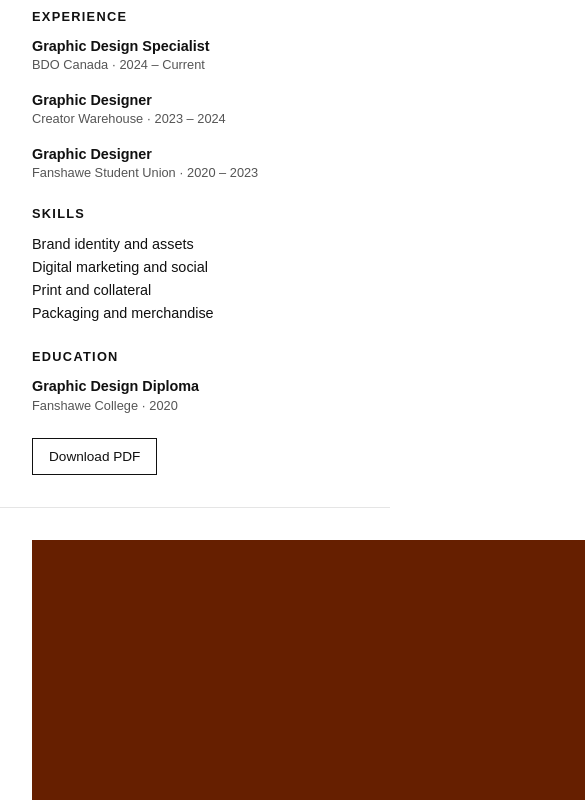
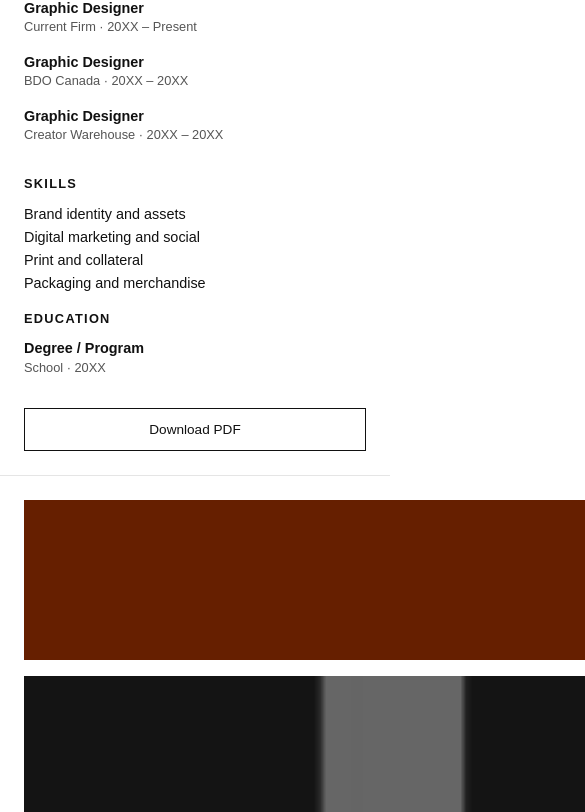
Before and after one commit to gryhpkns/portfolio, a plain HTML site: page portfolio/index.html in a window 390 px wide. Shown: the part 147-959 px from the top of the page, 585 px wide, since content can reach past the window. Drawn offline with Linux system fonts and the light colour scheme.

Commit message:
Update index.html

```diff
--- a/portfolio/index.html
+++ b/portfolio/index.html
@@ -105,6 +105,7 @@
       overflow: hidden;
       height: 260px;
     }
+
     .grid a img {
       width: 100%;
       height: 100%;
@@ -196,14 +197,47 @@
 
     @media (max-width: 800px) {
       .layout { flex-direction: column; }
+
       .sidebar {
         flex-basis: auto;
         width: 100%;
         position: static;
         height: auto;
+        overflow-y: visible;
+        padding: 1.5rem;
         border-right: 0;
         border-bottom: 1px solid #e5e5e5;
       }
+
+      .sidebar .logo img { height: 70px; }
+
+      .resume {
+        display: grid;
+        grid-template-columns: repeat(2, 1fr);
+        gap: 0 1.5rem;
+      }
+
+      .resume section { margin-bottom: 1rem; }
+
+      .resume-link {
+        grid-column: 1 / -1;
+        text-align: center;
+        padding: 0.8rem 1rem;
+      }
+
+      main { padding: 1.5rem; }
+
+      .grid a { height: 200px; }
+    }
+
+    @media (max-width: 500px) {
+      .resume { grid-template-columns: 1fr; }
+
+      .grid a { height: 160px; }
+
+      .marquee-item { padding-right: 3rem; }
+
+      .marquee-item img { height: 50px; }
     }
   </style>
 </head>
@@ -220,16 +254,16 @@
         <section>
           <h2>Experience</h2>
           <div class="job">
-            <strong>Graphic Design Specialist</strong>
-            <span>BDO Canada · 2024 – Current</span>
+            <strong>Graphic Designer</strong>
+            <span>Current Firm · 20XX – Present</span>
           </div>
           <div class="job">
             <strong>Graphic Designer</strong>
-            <span>Creator Warehouse · 2023 – 2024</span>
+            <span>BDO Canada · 20XX – 20XX</span>
           </div>
           <div class="job">
             <strong>Graphic Designer</strong>
-            <span>Fanshawe Student Union · 2020 – 2023</span>
+            <span>Creator Warehouse · 20XX – 20XX</span>
           </div>
         </section>
 
@@ -246,8 +280,8 @@
         <section>
           <h2>Education</h2>
           <div class="job">
-            <strong>Graphic Design Diploma</strong>
-            <span>Fanshawe College · 2020</span>
+            <strong>Degree / Program</strong>
+            <span>School · 20XX</span>
           </div>
         </section>
 
```
Lines whose indentation alone changed are shown as unchanged.
